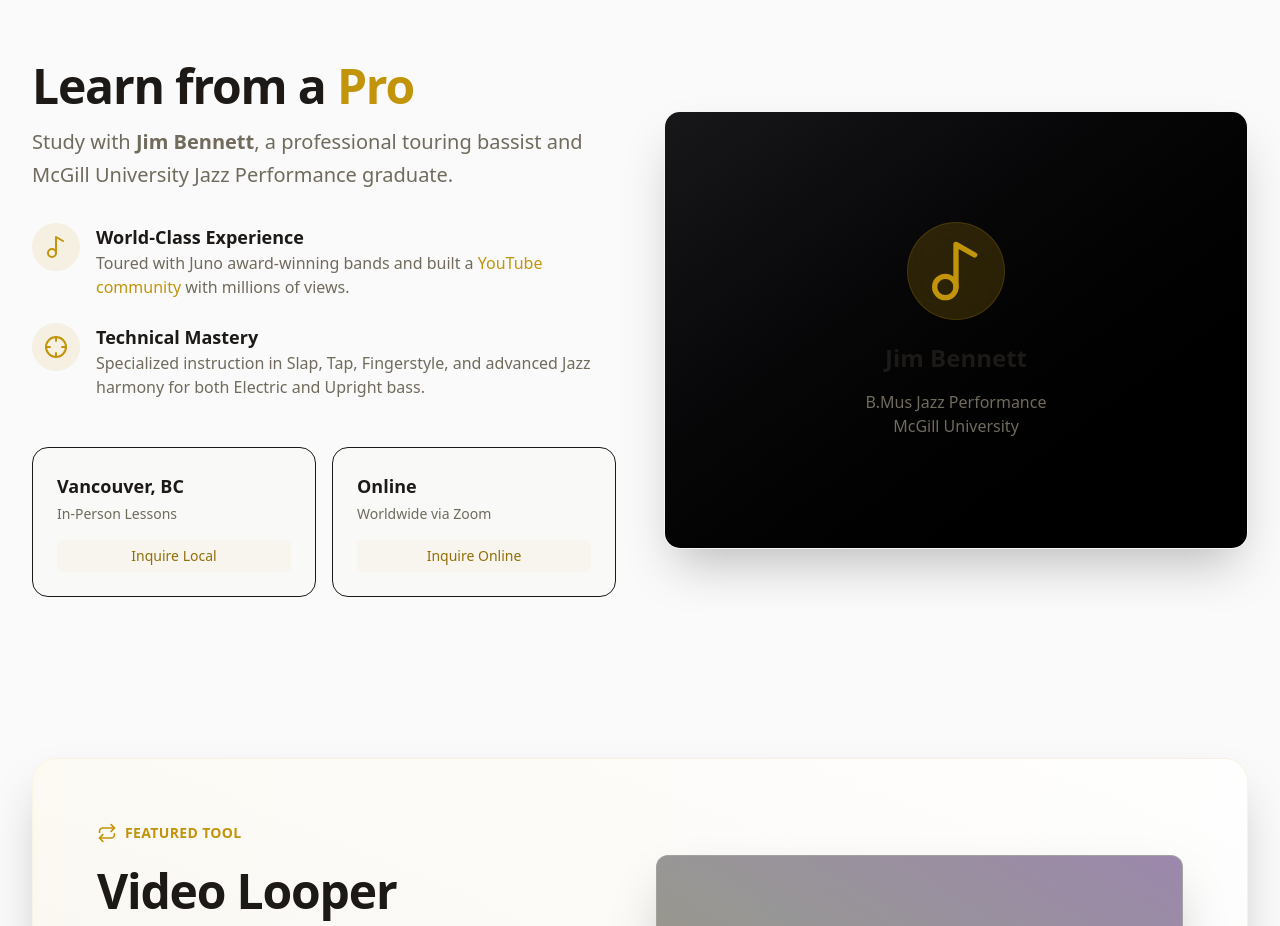
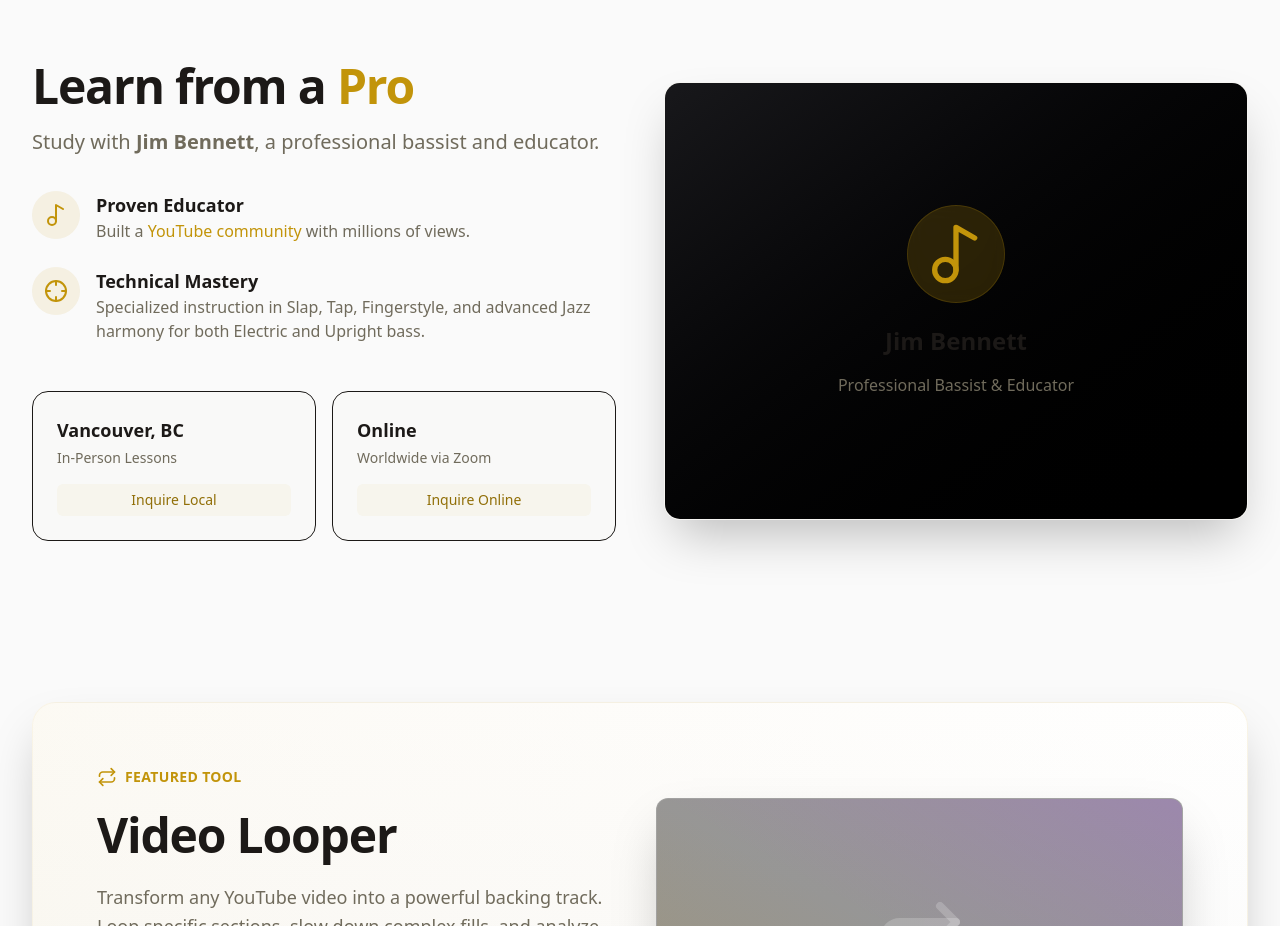
Before and after one commit to resonantdoghouse/advancebass, a Next.js app: page / in a window 1280 px wide. Shown: the part 780-1706 px from the top of the page. Built offline with nearby package versions, Linux system fonts and the light colour scheme.

Commit message:
update front-page info

```diff
--- a/src/app/page.tsx
+++ b/src/app/page.tsx
@@ -82,8 +82,8 @@ export default async function Home() {
                 Learn from a <span className="text-primary">Pro</span>
               </h2>
               <p className="text-xl text-muted-foreground leading-relaxed">
-                Study with <strong>Jim Bennett</strong>, a professional touring
-                bassist and McGill University Jazz Performance graduate.
+                Study with <strong>Jim Bennett</strong>, a professional bassist
+                and educator.
               </p>
             </div>
 
@@ -93,9 +93,9 @@ export default async function Home() {
                   <Music2 className="h-6 w-6 text-primary" />
                 </div>
                 <div>
-                  <h3 className="font-bold text-lg">World-Class Experience</h3>
+                  <h3 className="font-bold text-lg">Proven Educator</h3>
                   <p className="text-muted-foreground">
-                    Toured with Juno award-winning bands and built a{" "}
+                    Built a{" "}
                     <a
                       href="https://www.youtube.com/@JimBennettBassist"
                       target="_blank"
@@ -165,9 +165,7 @@ export default async function Home() {
                 </div>
                 <div className="text-2xl font-bold">Jim Bennett</div>
                 <div className="text-muted-foreground">
-                  B.Mus Jazz Performance
-                  <br />
-                  McGill University
+                  Professional Bassist & Educator
                 </div>
               </div>
             </div>
```
